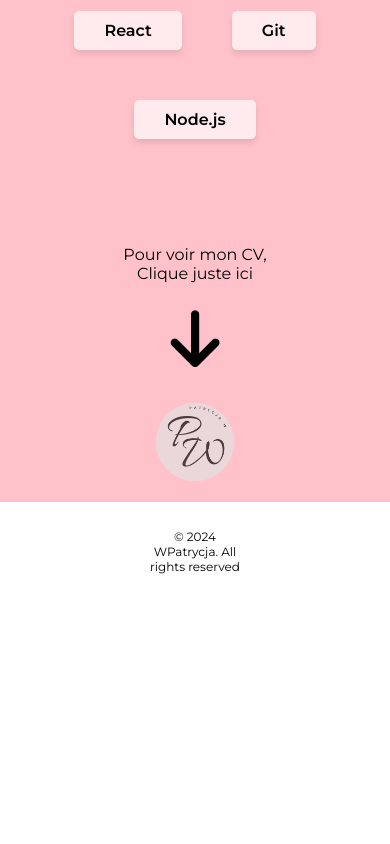
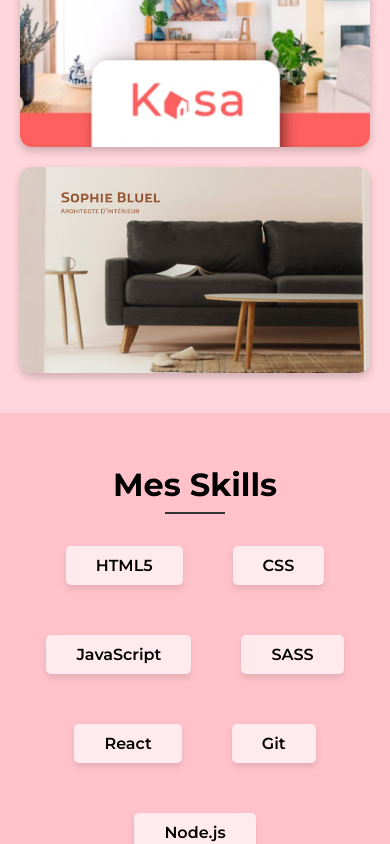
Before and after one commit to Patrycja-W/projet12-portfolio, a React (Vite) app: page / in a window 390 px wide. Shown: the part 1562-2406 px from the top of the page. Before the commit the page ends 2164 px from the top, so only its background shows below. Built offline with nearby package versions, Linux system fonts and the light colour scheme.

Commit message:
ajustement des cards

```diff
--- a/src/styles/ProjectCard.scss
+++ b/src/styles/ProjectCard.scss
@@ -28,13 +28,13 @@
 }
 
 @media (max-width: 768px) {
-  .project-card {
+  .project_card {
     width: 45%;
   }
 }
 
 @media (max-width: 480px) {
-  .project-card {
+  .project_card {
     width: 100%;
   }
 }
--- a/src/styles/ProjectsSection.scss
+++ b/src/styles/ProjectsSection.scss
@@ -3,6 +3,13 @@
   background-color: #ffd6dc;
   height: 615px;
   padding: 20px;
+
+  &_flex {
+    display: flex;
+    flex-wrap: wrap;
+    gap: 8%;
+    justify-content: center;
+  }
 
   @media (max-width: 780px) {
     height: unset;
@@ -24,11 +31,4 @@
       margin: 0.5rem auto;
     }
   }
-
-  .projects_flex {
-    display: flex;
-    flex-wrap: wrap;
-    gap: 8%;
-    justify-content: center;
-  }
 }
```
